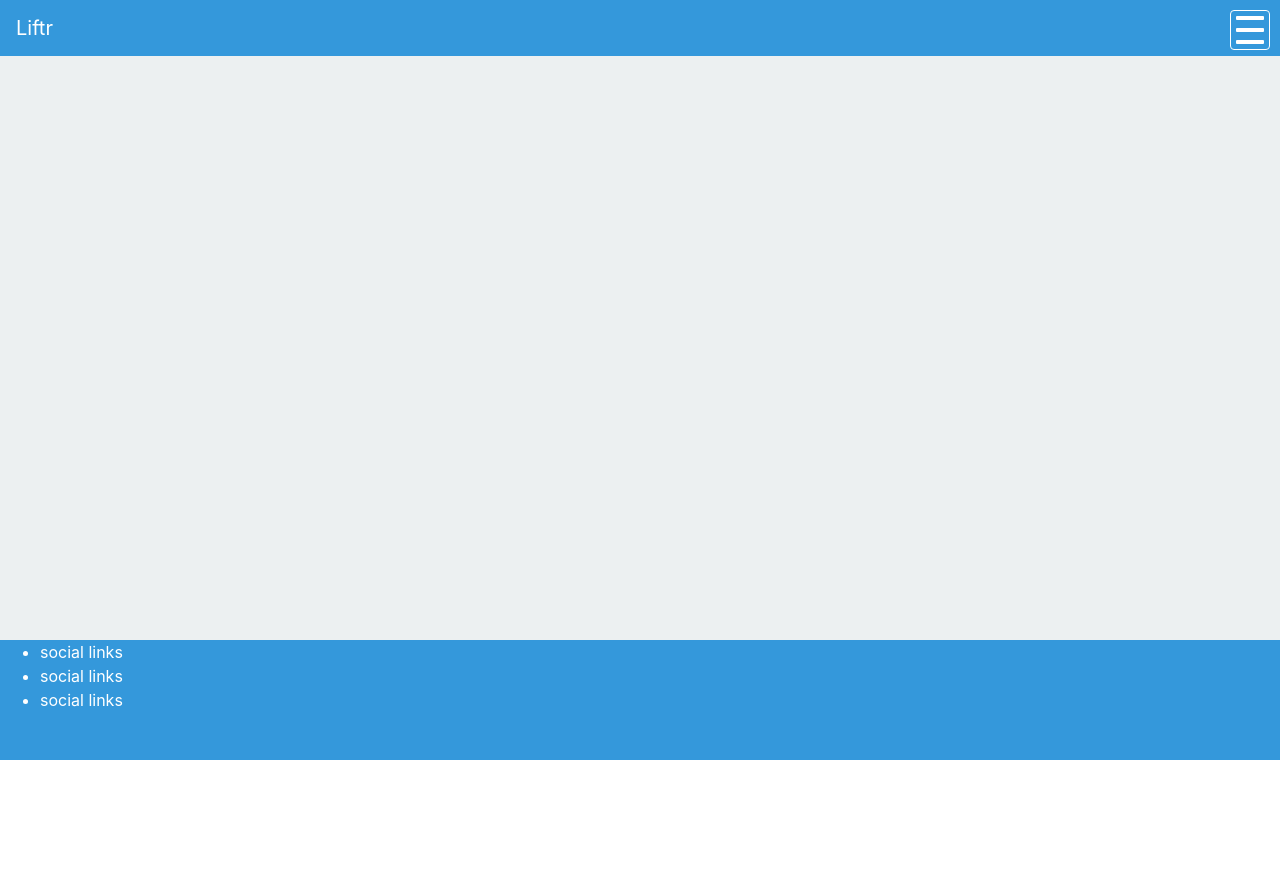
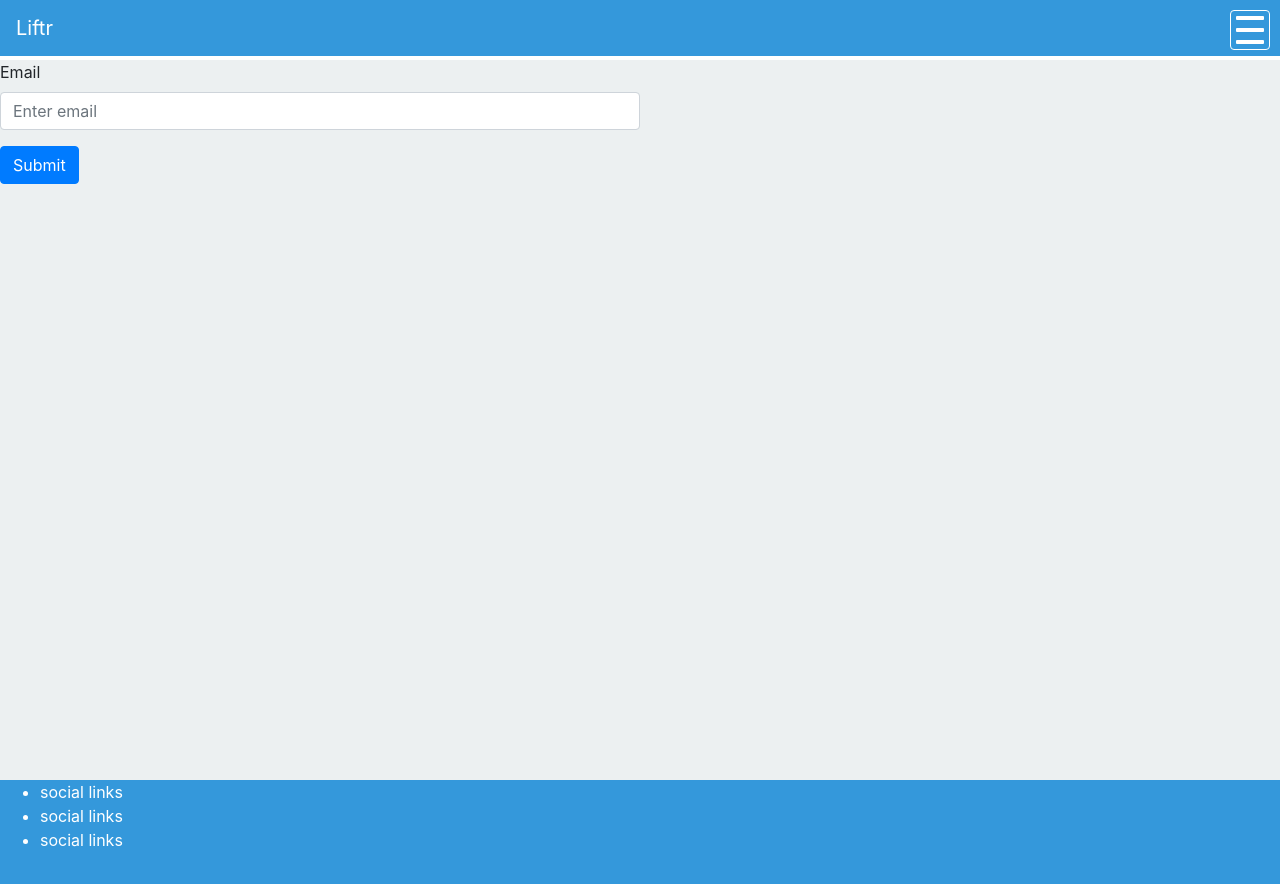
Before and after one commit to grantfogle/liftr-front-end, a React (Create React App) app: page /login in a window 1280 px wide. Shown: the top 884 px of the page. Before the commit the page ends 800 px from the top, so only its background shows below. Built offline with nearby package versions, Linux system fonts and the light colour scheme.

Commit message:
adding minimum hit to login

```diff
--- a/src/App.css
+++ b/src/App.css
@@ -40,7 +40,7 @@ header nav {
 
 .main {
   background-color: #ecf0f1;
-  min-height: 80vh;
+  min-height: 90vh;
 }
 
 .daily-workout {
@@ -89,6 +89,12 @@ header nav {
 
 .mini-nav li a {
   color: #fff;
+}
+
+.login-form {
+  margin-top: 60px;
+  height: 400px;
+  width: 50%;
 }
 
 .calendar {
--- a/src/App.js
+++ b/src/App.js
@@ -3,6 +3,7 @@ import { Container, Row, Col } from 'react-bootstrap';
 import Navigation from './components/Navigation';
 import Goals from './components/Goals';
 import Schedule from './components/Schedule';
+import Login from './components/Login';
 import SideMenu from './components/SideMenu/SideMenu';
 import DailyWorkout from './components/DailyWorkout';
 import Footer from './components/Footer';
@@ -44,6 +45,7 @@ class App extends Component {
             {/* <DailyWorkout /> */}
             {/* <Route exact path="/" component={() => <Home />} /> */}
             <Route exact path="/" component={() => <Goals />} />
+            <Route exact path="/login" component={() => <Login />} />
             <Route exact path="/new-goal" component={() => <NewGoals />} />
             {/* <Goals /> */}
             {/* <Schedule /> */}
--- a/src/components/Login.js
+++ b/src/components/Login.js
@@ -1,10 +1,13 @@
 import React, { Component } from 'react';
-import Form from 'react-bootstrap/Form'
+import Form from 'react-bootstrap/Form';
+import Button from 'react-bootstrap/Button';
+import Col from 'react-bootstrap/Col';
+import '../App.css';
 
 class Login extends Component {
     render() {
         return (
-            <Form>
+            <Form className="login-form">
                 <Form.Row>
                     <Form.Group as={Col} controlId="formGridEmail">
                         <Form.Label>Email</Form.Label>
--- a/src/components/NewGoals.js
+++ b/src/components/NewGoals.js
@@ -2,6 +2,7 @@ import React from 'react';
 
 const NewGoals = () => {
     return (
+
         <h1>cats</h1>
     );
 }
```
